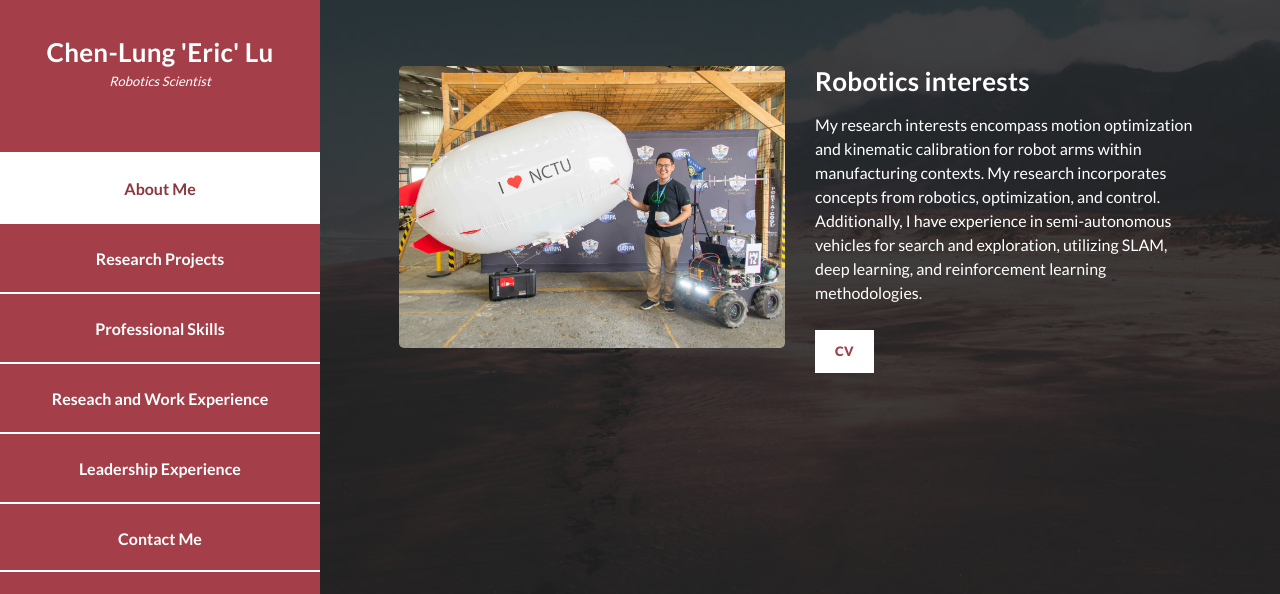
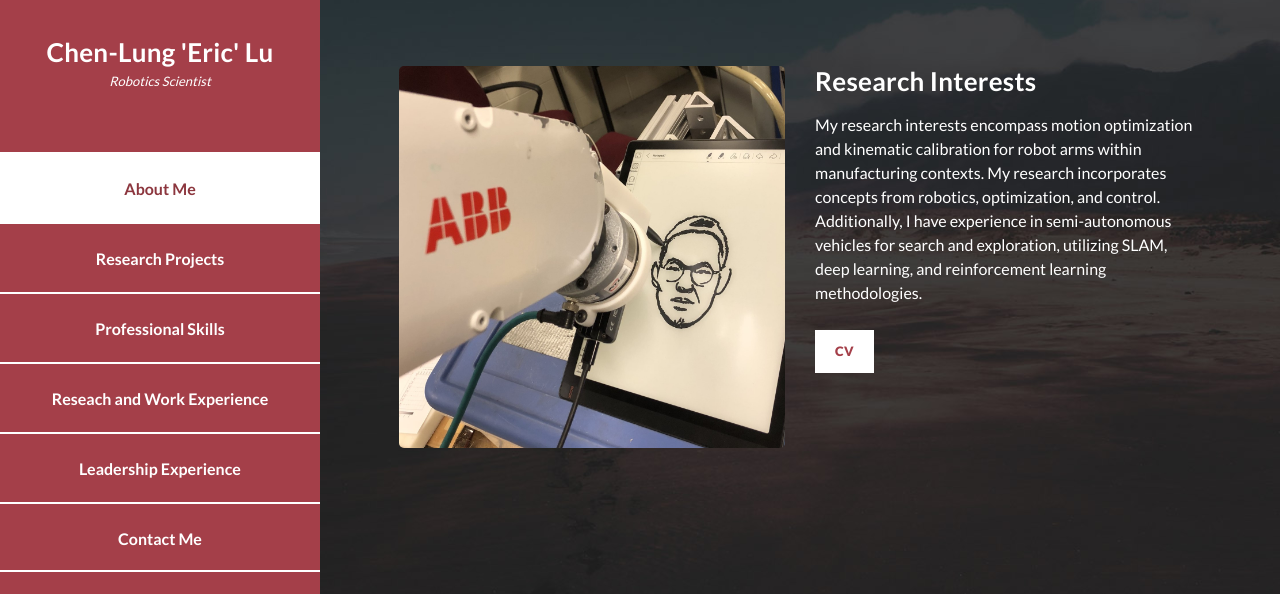
Before and after one commit to eric565648/eric565648.github.io, a plain HTML site: page index.html in a window 1280 px wide. Shown: the part 203-797 px from the top of the page. Drawn offline with Linux system fonts and the light colour scheme.

Commit message:
Update cover photo

```diff
--- a/index.html
+++ b/index.html
@@ -92,12 +92,12 @@ https://templatemo.com/tm-531-reflux
             <div class="row">
               <div class="col-md-6">
                 <div class="left-image">
-                  <img src="assets/images/cover.jpg" alt="" />
+                  <img src="assets/images/robot_portrait_2.jpeg" alt="" />
                 </div>
               </div>
               <div class="col-md-6">
                 <div class="right-text">
-                  <h4>Robotics interests</h4>
+                  <h4>Research Interests</h4>
                   <p>
                     My research interests encompass motion optimization and kinematic calibration for robot arms within manufacturing contexts. My research incorporates concepts from robotics, optimization, and control. Additionally, I have experience in semi-autonomous vehicles for search and exploration, utilizing SLAM, deep learning, and reinforcement learning methodologies.
                   </p>
```
Also changed, not shown: assets/images/robot_portrait.jpeg (added), assets/images/robot_portrait_2.jpeg (added).
